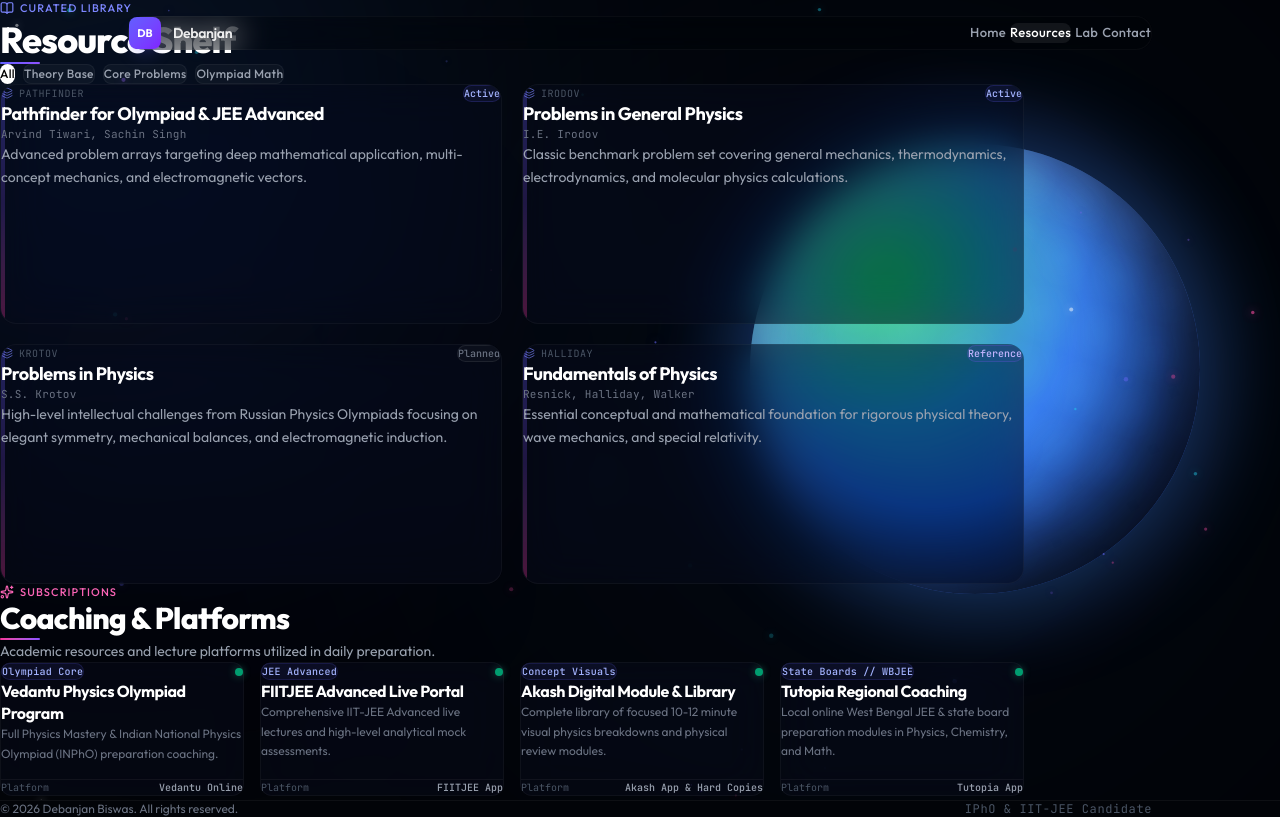
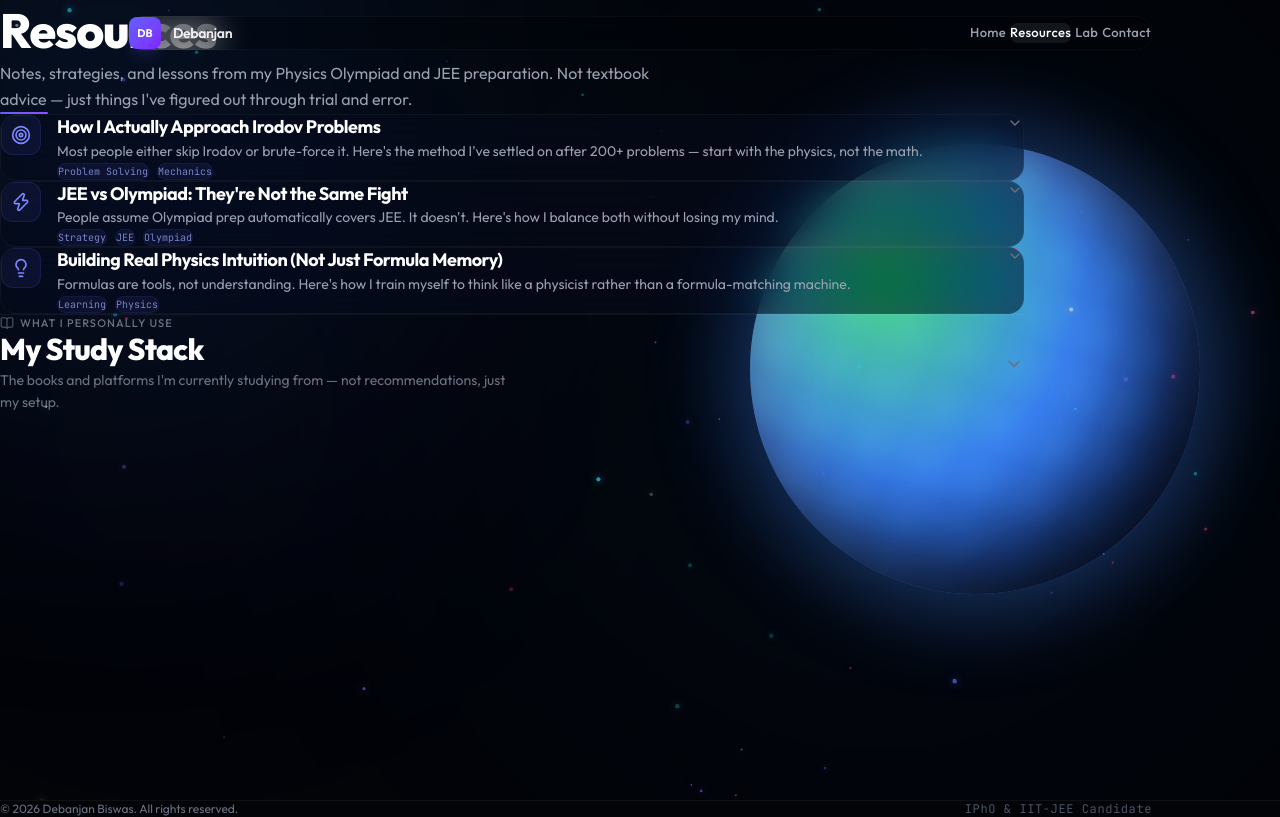
Before and after one commit to partofcosmos-site/debanjanbiswas, a Next.js app: page /resources in a window 1280 px wide. Built offline with nearby package versions, Linux system fonts and the light colour scheme.

Commit message:
feat: restructure Resources page with blog-style posts and collapsible study stack

```diff
--- a/src/components/Projects.tsx
+++ b/src/components/Projects.tsx
@@ -1,7 +1,7 @@
 "use client";
 
 import React, { useState } from "react";
-import { BookOpen, Layers, Bookmark, Sparkles } from "lucide-react";
+import { BookOpen, Layers, Sparkles, Lightbulb, Target, Zap, ChevronDown, ChevronUp } from "lucide-react";
 import { motion, AnimatePresence, Variants } from "framer-motion";
 import studentData from "../../data/studentData.json";
 
@@ -32,16 +32,51 @@
   },
 };
 
+const blogPosts = [
+  {
+    id: "how-i-approach-irodov",
+    title: "How I Actually Approach Irodov Problems",
+    summary: "Most people either skip Irodov or brute-force it. Here's the method I've settled on after 200+ problems — start with the physics, not the math.",
+    icon: Target,
+    tags: ["Problem Solving", "Mechanics"],
+    content: [
+      "The biggest mistake I made early on was jumping straight to equations. Irodov problems are designed to punish that. Every problem has a physical picture — if you can't draw it and explain what's happening in plain words, you're not ready to write F=ma.",
+      "My workflow: (1) Read the problem twice. (2) Draw the setup — forces, constraints, reference frames. (3) Identify what's conserved. (4) Only then pick your equations. This sounds slow but it cuts my average solve time in half because I stop going down wrong paths.",
+      "For mechanics specifically, always check: Is this a conservation problem? Is there a constraint I'm missing? Can I pick a smarter reference frame? These three questions solve 70% of Irodov mechanics."
+    ]
+  },
+  {
+    id: "jee-vs-olympiad-prep",
+    title: "JEE vs Olympiad: They're Not the Same Fight",
+    summary: "People assume Olympiad prep automatically covers JEE. It doesn't. Here's how I balance both without losing my mind.",
+    icon: Zap,
+    tags: ["Strategy", "JEE", "Olympiad"],
+    content: [
+      "JEE rewards speed and pattern recognition. Olympiad rewards depth and creative thinking. Training for one doesn't automatically make you good at the other.",
+      "My split: weekdays I focus on JEE-style timed problem sets (Pathfinder, previous year papers). Weekends I go deep — one or two hard Irodov/Krotov problems with no time pressure, just understanding.",
+      "The overlap is in fundamentals. If your Newton's laws intuition is rock solid, both exams become easier. So I spend dedicated time on conceptual clarity using Halliday before touching any problem book."
+    ]
+  },
+  {
+    id: "building-physics-intuition",
+    title: "Building Real Physics Intuition (Not Just Formula Memory)",
+    summary: "Formulas are tools, not understanding. Here's how I train myself to think like a physicist rather than a formula-matching machine.",
+    icon: Lightbulb,
+    tags: ["Learning", "Physics"],
+    content: [
+      "Every time I learn a new formula, I force myself to derive it from scratch at least once. Not memorize the derivation — actually re-derive it. If I can't, I don't understand the physics behind it.",
+      "I also do 'what-if' exercises: What if gravity was repulsive? What if friction was velocity-dependent? These aren't exam questions, but they train the kind of thinking that makes hard problems feel natural.",
+      "The best test of intuition: can you predict the answer's behavior before solving? Should it increase or decrease? What happens at extreme values? If your final answer contradicts your prediction, either your intuition or your math is wrong — figure out which."
+    ]
+  }
+];
+
 export default function Projects() {
-  const [filter, setFilter] = useState<string>("All");
-  const categories = ["All", "Theory Base", "Core Problems", "Olympiad Math"];
-
-  const filteredBooks = filter === "All"
-    ? studentData.books
-    : studentData.books.filter((book: Book) => book.category === filter);
+  const [expandedPost, setExpandedPost] = useState<string | null>(null);
+  const [showStack, setShowStack] = useState(false);
 
   return (
-    <section className="relative min-h-screen px-6 max-w-5xl mx-auto z-10 pt-48 sm:pt-52 md:pt-56 pb-20 flex flex-col justify-start items-center">
+    <section className="relative min-h-screen px-6 max-w-5xl mx-auto z-10 pt-48 sm:pt-52 md:pt-56 pb-20 flex flex-col justify-start">
       {/* Background Ambience */}
       <div className="absolute right-0 top-1/4 w-80 h-80 bg-indigo-600/4 rounded-full blur-[120px] pointer-events-none animate-pulse-slow" />
       <div className="absolute left-0 bottom-1/4 w-96 h-96 bg-violet-600/3 rounded-full blur-[140px] pointer-events-none" />
@@ -51,61 +86,150 @@
         initial="hidden"
         whileInView="visible"
         viewport={{ once: true, margin: "-80px" }}
-        className="space-y-12 relative z-10 w-full"
+        className="space-y-20 relative z-10 w-full"
       >
-        {/* Section Header */}
-        <motion.div variants={itemVariants} className="space-y-3 max-w-xl">
-          <span className="text-[11px] font-medium tracking-widest text-indigo-400 uppercase flex items-center gap-1.5">
-            <BookOpen className="w-3.5 h-3.5" /> Curated Library
-          </span>
-          <h2 className="text-3xl sm:text-4xl font-extrabold tracking-tight text-white leading-tight">
-            Resource Shelf
-          </h2>
-          <div className="w-10 h-0.5 bg-gradient-to-r from-indigo-500 to-violet-500 rounded-full" />
+        {/* Page Header */}
+        <motion.div variants={itemVariants} className="space-y-4 max-w-2xl">
+          <h1 className="text-4xl sm:text-5xl font-extrabold tracking-tight text-white leading-tight">
+            Resources
+          </h1>
+          <p className="text-gray-400 text-base leading-relaxed">
+            Notes, strategies, and lessons from my Physics Olympiad and JEE preparation.
+            Not textbook advice — just things I&apos;ve figured out through trial and error.
+          </p>
+          <div className="w-12 h-0.5 bg-gradient-to-r from-indigo-500 to-violet-500 rounded-full" />
         </motion.div>
 
-        {/* Filter Navigation */}
-        <motion.div variants={itemVariants} className="flex flex-wrap gap-2">
-          {categories.map((cat) => (
+        {/* Blog-style Posts */}
+        <motion.div variants={containerVariants} className="space-y-6">
+          {blogPosts.map((post) => {
+            const isExpanded = expandedPost === post.id;
+            const Icon = post.icon;
+            return (
+              <motion.article
+                key={post.id}
+                variants={itemVariants}
+                className="glass-panel rounded-2xl overflow-hidden transition-all duration-300"
+              >
                 <button
-              key={cat}
-              onClick={() => setFilter(cat)}
-              className={`px-4 py-2 rounded-lg text-[12px] font-medium tracking-wide transition-all duration-300 cursor-pointer ${
-                filter === cat
-                  ? "bg-white text-black shadow-lg shadow-white/5"
-                  : "bg-white/[0.03] text-gray-400 hover:text-white hover:bg-white/[0.06] border border-white/5"
-              }`}
+                  onClick={() => setExpandedPost(isExpanded ? null : post.id)}
+                  className="w-full text-left p-6 sm:p-8 cursor-pointer"
                 >
-              {cat}
+                  <div className="flex items-start gap-4">
+                    <div className="w-10 h-10 rounded-xl bg-indigo-500/8 border border-indigo-500/15 flex items-center justify-center flex-shrink-0 mt-0.5">
+                      <Icon className="w-5 h-5 text-indigo-400" />
+                    </div>
+                    <div className="flex-1 min-w-0">
+                      <div className="flex items-start justify-between gap-4">
+                        <h3 className="text-lg font-bold text-white tracking-tight leading-snug">
+                          {post.title}
+                        </h3>
+                        <div className="flex-shrink-0 mt-1">
+                          {isExpanded ? (
+                            <ChevronUp className="w-4 h-4 text-gray-500" />
+                          ) : (
+                            <ChevronDown className="w-4 h-4 text-gray-500" />
+                          )}
+                        </div>
+                      </div>
+                      <p className="text-gray-400 text-sm leading-relaxed mt-2">
+                        {post.summary}
+                      </p>
+                      <div className="flex flex-wrap gap-2 mt-3">
+                        {post.tags.map((tag) => (
+                          <span key={tag} className="text-[10px] font-mono text-indigo-300/70 bg-indigo-500/8 border border-indigo-500/10 px-2 py-0.5 rounded-full">
+                            {tag}
+                          </span>
+                        ))}
+                      </div>
+                    </div>
+                  </div>
                 </button>
+
+                <AnimatePresence>
+                  {isExpanded && (
+                    <motion.div
+                      initial={{ height: 0, opacity: 0 }}
+                      animate={{ height: "auto", opacity: 1 }}
+                      exit={{ height: 0, opacity: 0 }}
+                      transition={{ duration: 0.3, ease: "easeInOut" }}
+                      className="overflow-hidden"
+                    >
+                      <div className="px-6 sm:px-8 pb-8 pl-[4.5rem] sm:pl-[5.5rem] space-y-4 border-t border-white/5 pt-6">
+                        {post.content.map((para, i) => (
+                          <p key={i} className="text-gray-300 text-sm leading-[1.85]">
+                            {para}
+                          </p>
                         ))}
+                      </div>
+                    </motion.div>
+                  )}
+                </AnimatePresence>
+              </motion.article>
+            );
+          })}
         </motion.div>
 
-        {/* Book Cards Grid */}
-        <motion.div variants={containerVariants} className="grid grid-cols-1 md:grid-cols-2 gap-5">
-          <AnimatePresence mode="popLayout">
-            {filteredBooks.map((book: Book) => (
+        {/* Divider */}
+        <div className="border-t border-white/5" />
+
+        {/* My Study Stack — collapsible bottom section */}
+        <motion.div variants={containerVariants} className="space-y-8">
+          <motion.div variants={itemVariants}>
+            <button
+              onClick={() => setShowStack(!showStack)}
+              className="w-full text-left flex items-center justify-between cursor-pointer group"
+            >
+              <div className="space-y-2">
+                <span className="text-[11px] font-medium tracking-widest text-gray-500 uppercase flex items-center gap-1.5">
+                  <BookOpen className="w-3.5 h-3.5 text-gray-600" /> What I personally use
+                </span>
+                <h2 className="text-2xl sm:text-3xl font-extrabold tracking-tight text-white leading-tight group-hover:text-gray-200 transition-colors">
+                  My Study Stack
+                </h2>
+                <p className="text-gray-500 text-sm leading-relaxed max-w-lg">
+                  The books and platforms I&apos;m currently studying from — not recommendations, just my setup.
+                </p>
+              </div>
+              <div className="flex-shrink-0 ml-4">
+                {showStack ? (
+                  <ChevronUp className="w-5 h-5 text-gray-500 group-hover:text-white transition-colors" />
+                ) : (
+                  <ChevronDown className="w-5 h-5 text-gray-500 group-hover:text-white transition-colors" />
+                )}
+              </div>
+            </button>
+          </motion.div>
+
+          <AnimatePresence>
+            {showStack && (
               <motion.div
-                layout
+                initial={{ height: 0, opacity: 0 }}
+                animate={{ height: "auto", opacity: 1 }}
+                exit={{ height: 0, opacity: 0 }}
+                transition={{ duration: 0.4, ease: "easeInOut" }}
+                className="overflow-hidden space-y-16"
+              >
+                {/* Books */}
+                <div className="space-y-6 pt-2">
+                  <h3 className="text-xs font-semibold uppercase tracking-wider text-gray-500 flex items-center gap-2">
+                    <span className="w-6 h-px bg-gradient-to-r from-indigo-500 to-transparent" />
+                    Books
+                  </h3>
+                  <div className="grid grid-cols-1 md:grid-cols-2 gap-4">
+                    {studentData.books.map((book: Book) => (
+                      <div
                         key={book.id}
-                initial={{ opacity: 0, scale: 0.97 }}
-                animate={{ opacity: 1, scale: 1 }}
-                exit={{ opacity: 0, scale: 0.97 }}
-                transition={{ duration: 0.35 }}
-                className="group glass-panel rounded-2xl p-6 flex flex-col justify-between overflow-hidden min-h-[240px] gap-5"
+                        className="group glass-panel rounded-xl p-5 flex flex-col gap-3 relative overflow-hidden"
                       >
-                {/* Book Spine */}
-                <div className="absolute left-0 top-0 bottom-0 w-1 bg-gradient-to-b from-indigo-500/30 via-violet-500/20 to-pink-500/30 group-hover:from-indigo-400/60 group-hover:to-pink-400/60 transition-all duration-500" />
-
-                <div className="space-y-3 relative z-10 pl-3">
-                  {/* Catalog & Status */}
+                        <div className="absolute left-0 top-0 bottom-0 w-1 bg-gradient-to-b from-indigo-500/30 to-violet-500/20 group-hover:from-indigo-400/50 group-hover:to-violet-400/50 transition-all duration-500" />
+                        <div className="pl-3 space-y-2">
                           <div className="flex justify-between items-center">
                             <span className="text-[10px] font-mono text-gray-600 tracking-wider flex items-center gap-1.5">
                               <Layers className="w-3 h-3 text-indigo-400/60" />
-                      {book.id.toUpperCase()}
+                              {book.category}
                             </span>
-
-                    <span className={`text-[10px] font-mono font-medium px-2.5 py-0.5 rounded-full border ${
+                            <span className={`text-[10px] font-mono font-medium px-2 py-0.5 rounded-full border ${
                               book.status === "Active"
                                 ? "bg-indigo-500/8 border-indigo-500/20 text-indigo-300"
                                 : book.status === "Reference"
@@ -115,67 +239,45 @@
                               {book.status}
                             </span>
                           </div>
-
-                  {/* Title & Details */}
-                  <div className="space-y-1.5">
-                    <h3 className="text-lg font-bold tracking-tight text-white leading-snug">
+                          <h4 className="text-base font-bold text-white tracking-tight leading-snug">
                             {book.title}
-                    </h3>
-                    <p className="text-[11px] font-mono text-gray-500 tracking-wide">
-                      {book.author}
-                    </p>
-                    <p className="text-gray-400 text-sm leading-relaxed pt-1">
-                      {book.description}
-                    </p>
+                          </h4>
+                          <p className="text-[11px] font-mono text-gray-500">{book.author}</p>
                         </div>
                       </div>
-              </motion.div>
                     ))}
-          </AnimatePresence>
-        </motion.div>
+                  </div>
+                </div>
 
-        {/* Subscriptions Section */}
-        <motion.div variants={containerVariants} className="pt-16 space-y-10">
-          <motion.div variants={itemVariants} className="space-y-3 max-w-xl">
-            <span className="text-[11px] font-medium tracking-widest text-pink-400 uppercase flex items-center gap-1.5">
-              <Sparkles className="w-3.5 h-3.5" /> Subscriptions
+                {/* Coaching */}
+                <div className="space-y-6">
+                  <h3 className="text-xs font-semibold uppercase tracking-wider text-gray-500 flex items-center gap-2">
+                    <span className="w-6 h-px bg-gradient-to-r from-pink-500 to-transparent" />
+                    Coaching &amp; Platforms
+                  </h3>
+                  <div className="grid grid-cols-1 sm:grid-cols-2 lg:grid-cols-4 gap-4">
+                    {studentData.subscriptions.map((sub) => (
+                      <div
+                        key={sub.id}
+                        className="group glass-panel p-5 rounded-xl flex flex-col gap-3 transition-all duration-300 hover:-translate-y-1"
+                      >
+                        <div className="flex justify-between items-center">
+                          <span className="bg-indigo-500/8 text-indigo-300 px-2 py-0.5 rounded-full text-[10px] font-medium tracking-wide border border-indigo-500/15 font-mono">
+                            {sub.type}
                           </span>
-            <h3 className="text-2xl sm:text-3xl font-extrabold tracking-tight text-white leading-tight">
-              Coaching & Platforms
-            </h3>
-            <div className="w-10 h-0.5 bg-gradient-to-r from-pink-500 to-violet-500 rounded-full" />
-            <p className="text-gray-400 text-sm leading-relaxed max-w-lg pt-1">
-              Academic resources and lecture platforms utilized in daily preparation.
-            </p>
-          </motion.div>
-
-          <motion.div variants={itemVariants} className="grid grid-cols-1 sm:grid-cols-2 lg:grid-cols-4 gap-4">
-            {studentData.subscriptions.map((sub) => (
-              <motion.div
-                key={sub.id}
-                whileHover={{ y: -4 }}
-                className="group glass-panel p-5 rounded-xl flex flex-col justify-between gap-4 h-full transition-all duration-300"
-              >
-                <div className="space-y-3">
-                  <div className="flex justify-between items-center">
-                    <div className="bg-indigo-500/8 text-indigo-300 px-2.5 py-0.5 rounded-full text-[10px] font-medium tracking-wide border border-indigo-500/15 font-mono">
-                      {sub.type}
-                    </div>
                           <span className="w-2 h-2 rounded-full bg-emerald-400 shadow-[0_0_8px_rgba(52,211,153,0.6)] animate-pulse" />
                         </div>
-                  <h4 className="text-base font-bold text-white tracking-tight leading-snug group-hover:text-indigo-300 transition-colors">
+                        <h4 className="text-sm font-bold text-white tracking-tight leading-snug group-hover:text-indigo-300 transition-colors">
                           {sub.title}
                         </h4>
                         <p className="text-gray-500 text-xs leading-relaxed">{sub.description}</p>
                       </div>
-
-                <div className="pt-3 border-t border-white/5 flex justify-between items-center text-[10px] font-mono text-gray-600">
-                  <span>Platform</span>
-                  <span className="text-gray-400 font-medium">{sub.platform}</span>
+                    ))}
+                  </div>
                 </div>
               </motion.div>
-            ))}
-          </motion.div>
+            )}
+          </AnimatePresence>
         </motion.div>
       </motion.div>
     </section>
```
Lines whose indentation alone changed are shown as unchanged.
